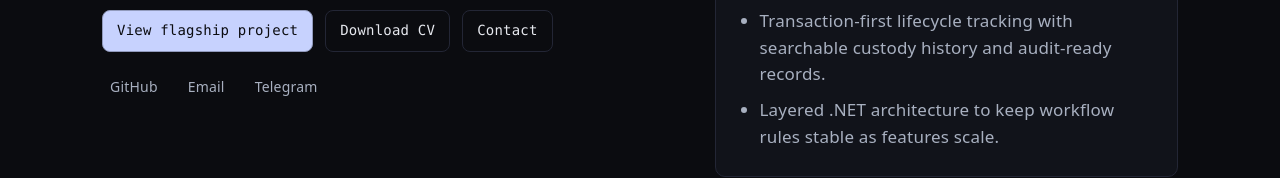
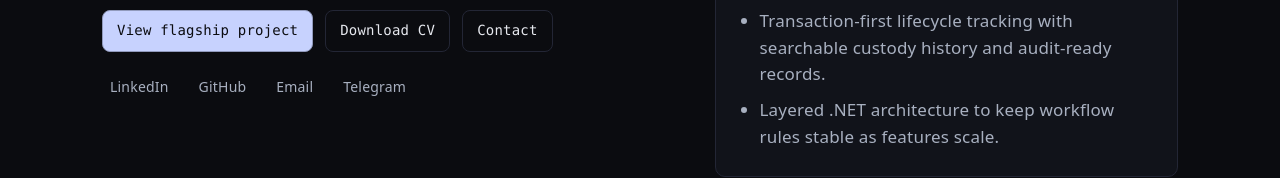
Before and after one commit to Addisu544/Portfolio, a React (Vite) app: page / in a window 1280 px wide. Shown: the part 464-642 px from the top of the page. Built offline with nearby package versions, Linux system fonts and the light colour scheme.

Commit message:
and limdkdin link

```diff
--- a/src/data/portfolio.ts
+++ b/src/data/portfolio.ts
@@ -7,7 +7,8 @@ export const portfolio: PortfolioContent = {
     stackLine: 'Core: React · TypeScript · .NET · Node · PostgreSQL · SQL Server',
     identityLine: 'Backend-first full-stack: secure APIs, clean boundaries, measurable latency.',
     links: {
-      github: 'https://github.com/Addisu544/',
+      linkedin: 'https://www.linkedin.com/in/addisu544',
+      github: 'https://github.com/Addisu544',
       email: 'addisuagerie544@gmail.com',
       telegram: 'https://t.me/addisu544',
       resumePath: '/cv.pdf',
--- a/src/sections/ContactSection.tsx
+++ b/src/sections/ContactSection.tsx
@@ -18,6 +18,7 @@ export function ContactSection() {
           <ButtonLink intent="primary" href={`mailto:${person.links.email}`}>
             Email
           </ButtonLink>
+          <ExternalLink className="btn btnSecondary" href={person.links.linkedin}>LinkedIn</ExternalLink>
           <ExternalLink className="btn btnSecondary" href={person.links.github}>
             GitHub
           </ExternalLink>
--- a/src/sections/HeroSection.tsx
+++ b/src/sections/HeroSection.tsx
@@ -27,6 +27,7 @@ export function HeroSection() {
             </div>
 
             <div className="linksRow" aria-label="Profile links">
+              <ExternalLink href={person.links.linkedin}>LinkedIn</ExternalLink>
               <ExternalLink href={person.links.github}>GitHub</ExternalLink>
               <a href={`mailto:${person.links.email}`}>Email</a>
               <ExternalLink href={person.links.telegram}>Telegram</ExternalLink>
```
